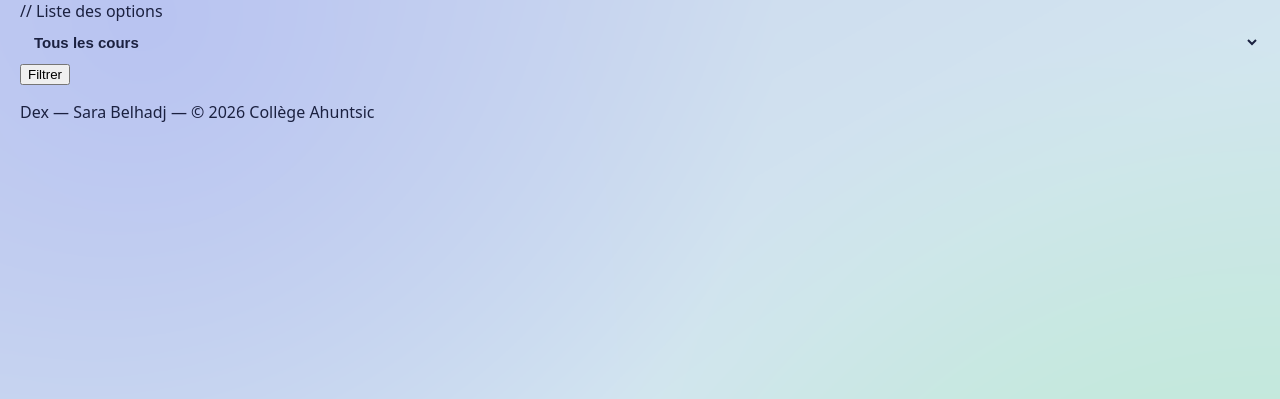
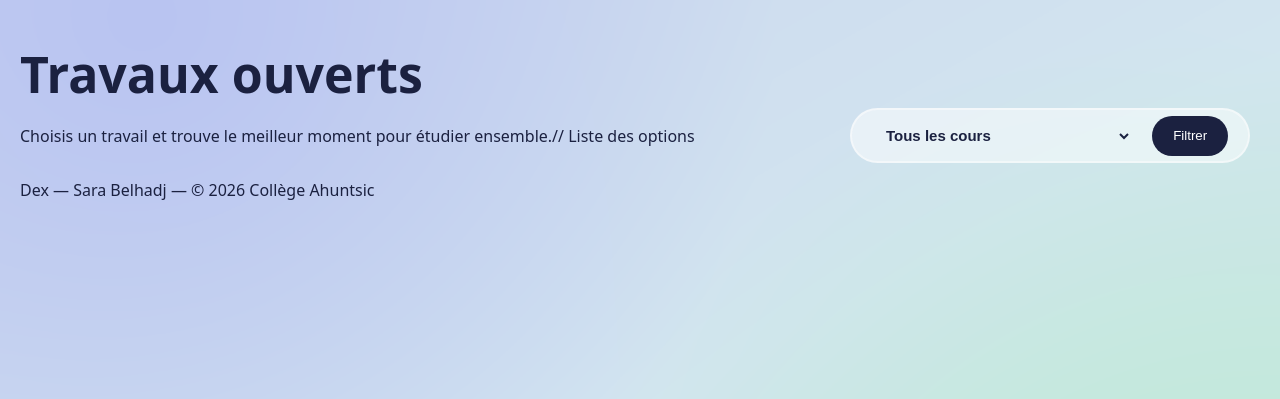
Before and after one commit to Sara-Belhadj/dex, a PHP site: page / in a window 1280 px wide. Shown: the part 63-462 px from the top of the page. Run offline with PHP 8.4, Linux system fonts and the light colour scheme; data that the repository does not hold is empty.

Commit message:
Restore course filter layout

```diff
--- a/index.php
+++ b/index.php
@@ -37,8 +37,13 @@
                 $travaux = $request->fetchAll();
             ?>
 
+        <h1 class="titre">Travaux ouverts</h1>
+        <div class="desc-list">
+            <p class="description">
+                Choisis un travail et trouve le meilleur moment pour étudier ensemble.
+            </p>
             // Liste des options
-        <form method="GET" action="index.php">
+            <form method="GET" action="index.php" class="list">
                 <select name="cours" id="course-list">
                     <option value="">Tous les cours</option>
                     <option value="420-244-AH">Bases de données applicatives</option>
@@ -49,6 +54,7 @@
 
                 <button type="submit">Filtrer</button>
             </form>
+        </div>
 
         <?php $coursActuel = null; ?>
 
```
Lines whose indentation alone changed are shown as unchanged.
